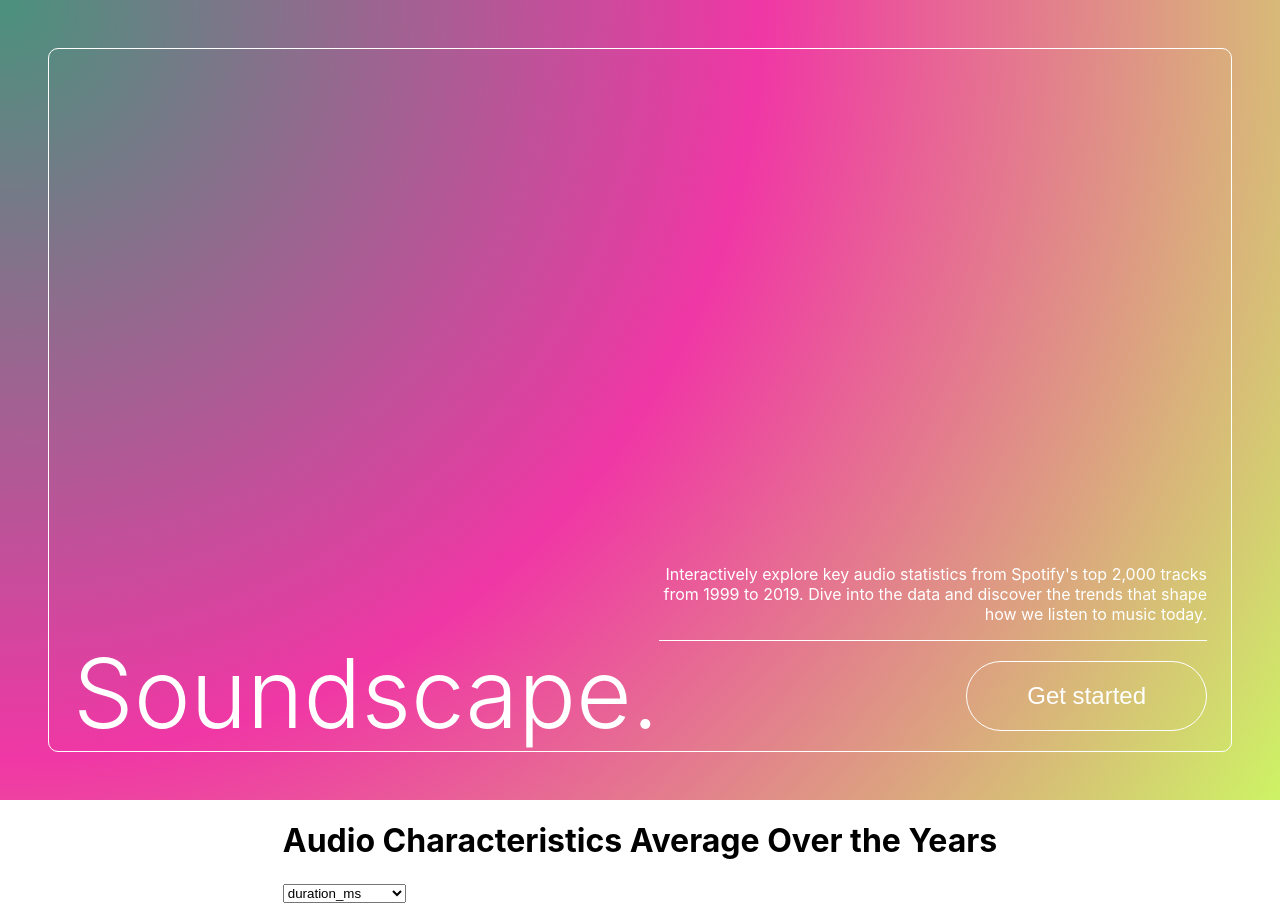
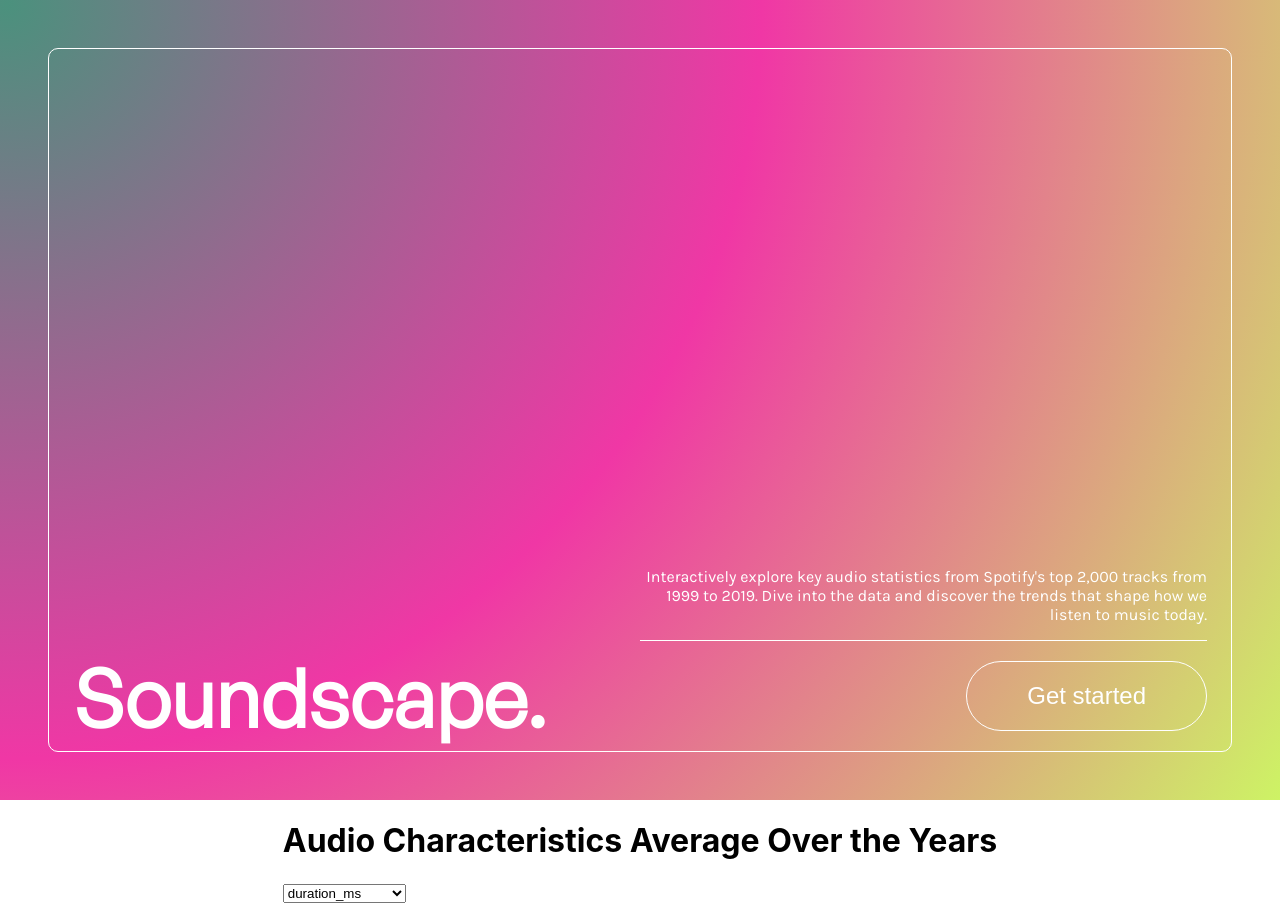
Before and after one commit to abbieespejo/soundscape, a React (Create React App) app: page / in a window 1280 px wide. Built offline with nearby package versions, Linux system fonts and the light colour scheme.

Commit message:
Deleted old font families and imported Karla

```diff
--- a/public/index.html
+++ b/public/index.html
@@ -3,7 +3,7 @@
   <head>
     <meta charset="utf-8" />
     <link rel="icon" href="%PUBLIC_URL%/favicon.ico" />
-    <link rel="stylesheet" href="https://fonts.googleapis.com/css2?family=Poppins:wght@300;400;500;600;700&display=swap"/>
+    <link href='https://fonts.googleapis.com/css?family=Karla' rel='stylesheet'>
     <link href="https://fonts.googleapis.com/css2?family=IBM+Plex+Mono&display=swap" rel="stylesheet">
     <meta name="viewport" content="width=device-width, initial-scale=1" />
     <meta name="theme-color" content="#000000" />
--- a/src/components/HomeLanding.css
+++ b/src/components/HomeLanding.css
@@ -30,8 +30,8 @@
 }
 
 #landing-box-h1 {
-  font-weight: 300;
-  font-size: 6em;
+  font-family: 'GeneralSans-Regular';
+  font-size: 5em;
   color: white;
   margin-bottom: 0;
 }
@@ -56,6 +56,7 @@
   align-items: flex-end;
   justify-content: flex-end;
   height: 100%;
+  font-family: 'Karla';
 }
 
 .column2 p {
```
